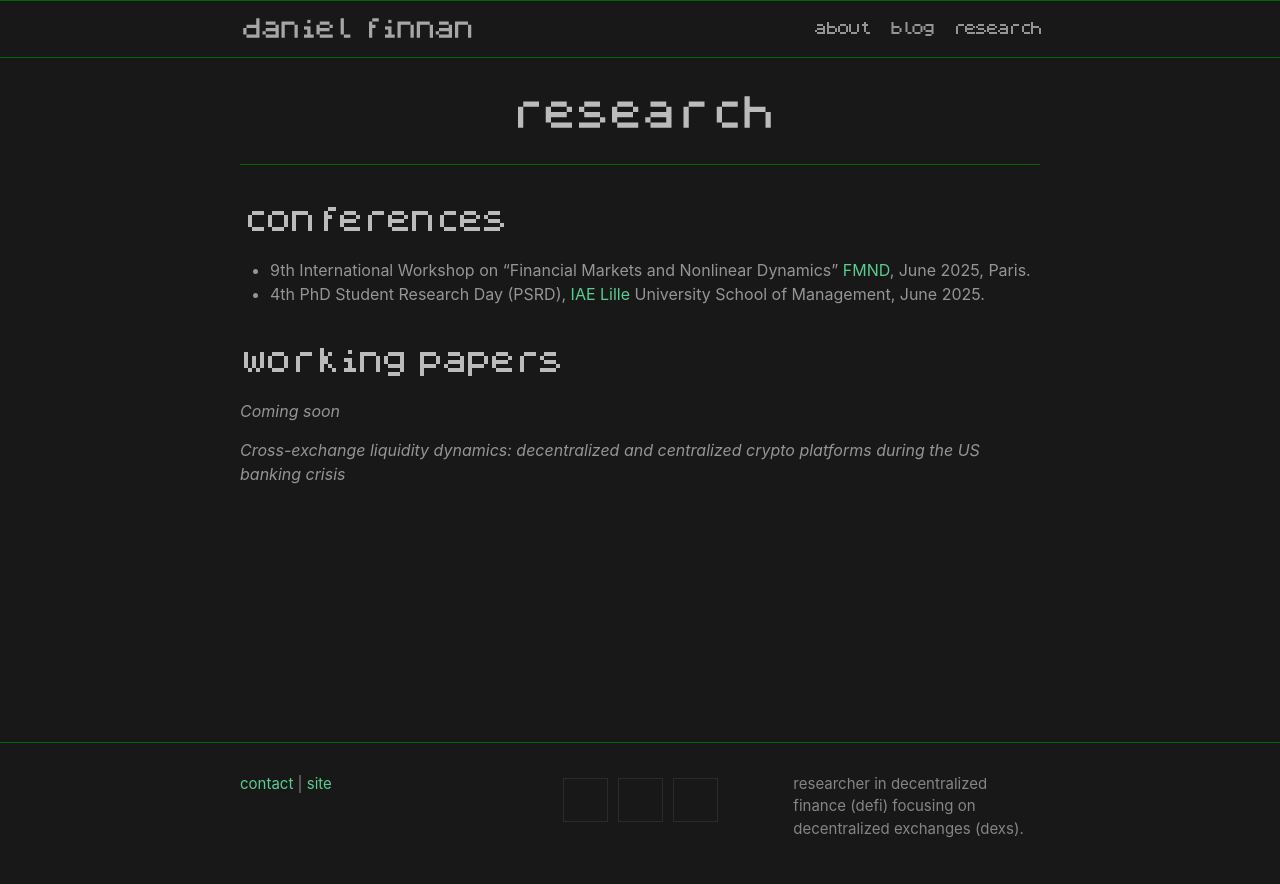
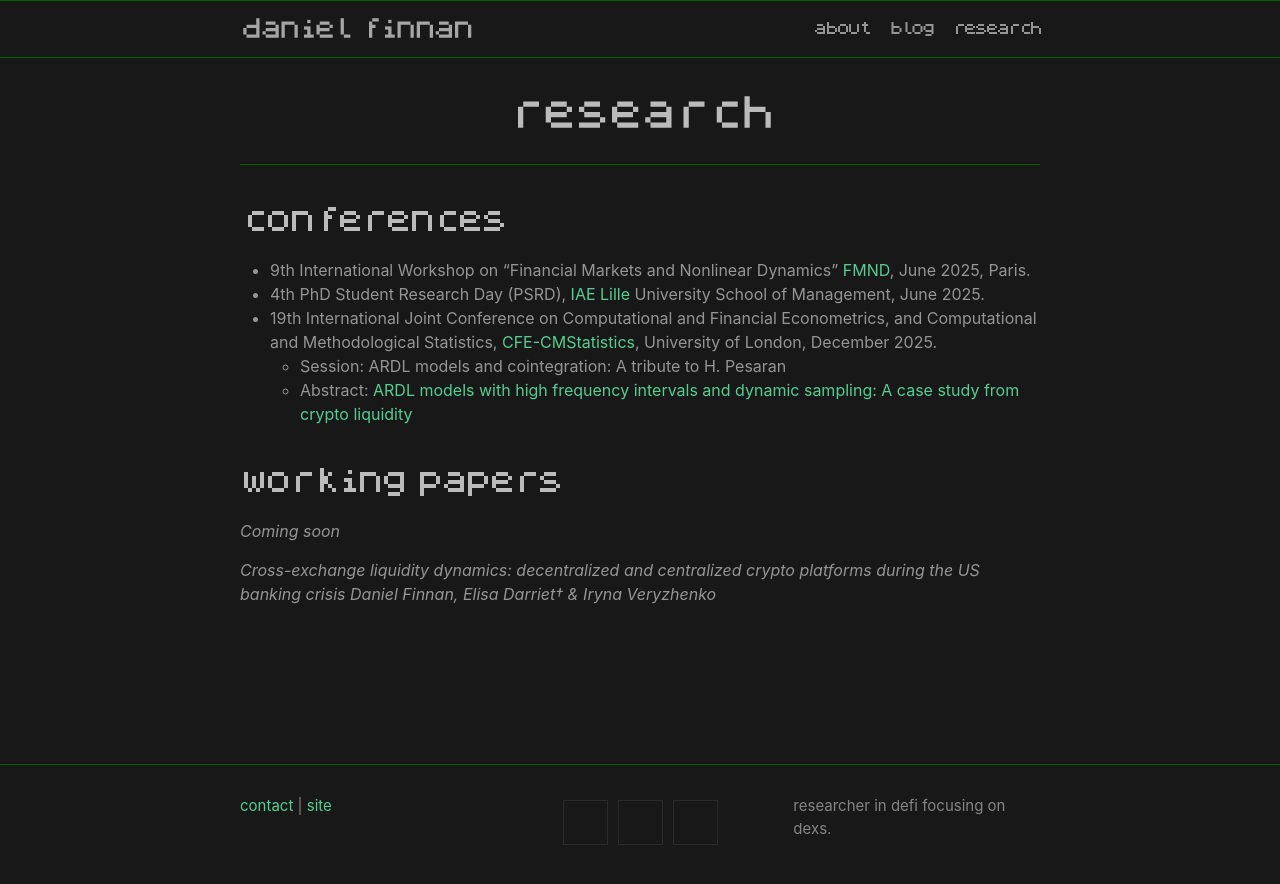
Before and after one commit to daniel-finnan/daniel-finnan.github.io, a Jekyll site: the page built from research.md, in a window 1280 px wide. Shown: the top 884 px of the page. Built offline with Jekyll 4.4.1, drawn with Linux system fonts in a browser that asks for light colours; nearby versions of some CDN libraries.

Commit message:
added conf

```diff
--- a/Gemfile
+++ b/Gemfile
@@ -22,4 +22,4 @@ end
 # do not have a Java counterpart.
 gem "http_parser.rb", "~> 0.6.0", :platforms => [:jruby]
 
-# gem 'faraday', '~> 2.14.0'
+gem 'faraday-retry', '~> 2.4'
--- a/_config.yml
+++ b/_config.yml
@@ -20,15 +20,12 @@
 
 domain: daniel.finnan.fr
 url: https://daniel.finnan.fr
-baseurl: /daniel-finnan.github.io
+baseurl: "" #/daniel-finnan.github.io
 
 title: daniel finnan
 author: Daniel Finnan
 description: >- # this means to ignore newlines until "baseurl:"
-  researcher in decentralized finance (defi) focusing
-  on decentralized exchanges (dexs).
-baseurl: "" # the subpath of your site, e.g. /blog
-url: "" # the base hostname & protocol for your site, e.g. http://example.com
+  researcher in defi focusing on dexs.
 github_username:  daniel-finnan
 linkedin_username: danielfinnan
 rss: RSS
--- a/_includes/head.html
+++ b/_includes/head.html
@@ -4,6 +4,7 @@
   <meta name="viewport" content="width=device-width, initial-scale=1">
   {%- seo -%}
   <link rel="stylesheet" href="{{ "/assets/css/style.css" | relative_url }}">
+  <link rel="icon" href="/favicon.ico" />
   {%- feed_meta -%}
   <!-- {%- if jekyll.environment == 'production' and site.google_analytics -%}
     {%- include google-analytics.html -%}
--- a/research.md
+++ b/research.md
@@ -8,9 +8,13 @@ permalink: /research/
 
 - 9th International Workshop on "Financial Markets and Nonlinear Dynamics" [FMND](http://www.fmnd.fr/), June 2025, Paris.
 - 4th PhD Student Research Day (PSRD), [IAE Lille](https://iaelille.fr/) University School of Management, June 2025.
+- 19th International Joint Conference on Computational and Financial Econometrics, and Computational and Methodological Statistics, [CFE-CMStatistics](https://www.cmstatistics.org/CFECMStatistics2025/), University of London, December 2025.
+    - Session: ARDL models and cointegration: A tribute to H. Pesaran
+    - Abstract: [ARDL models with high frequency intervals and dynamic sampling: A case study from crypto liquidity](https://www.cmstatistics.org/RegistrationsV2/CFECMStatistics2025/viewSubmission.php?in=794&token=s1783ss485r7o954455606n74o3413r7)
 
 ## working papers
 
 *Coming soon*
 
 *Cross-exchange liquidity dynamics: decentralized and centralized crypto platforms during the US banking crisis*
+*Daniel Finnan, Elisa Darriet† & Iryna Veryzhenko*
```
Also changed, not shown: Gemfile.lock, README.md, assets/font/Amiga Topaz v1.woff2 (deleted), assets/font/Amiga Topaz v2.woff2 (deleted), assets/font/AmigaOS3.9.woff2 (deleted), assets/font/amiga-topaz-v1.woff (deleted), assets/font/amiga-topaz-v2.woff (deleted), assets/font/amigaOS3-9.woff (deleted), assets/font/sinclair-zx-spectrum-es.otf (deleted), assets/font/sinclair-zx-spectrum-es.ttf (deleted), favicon.ico (added), 1 other file.
